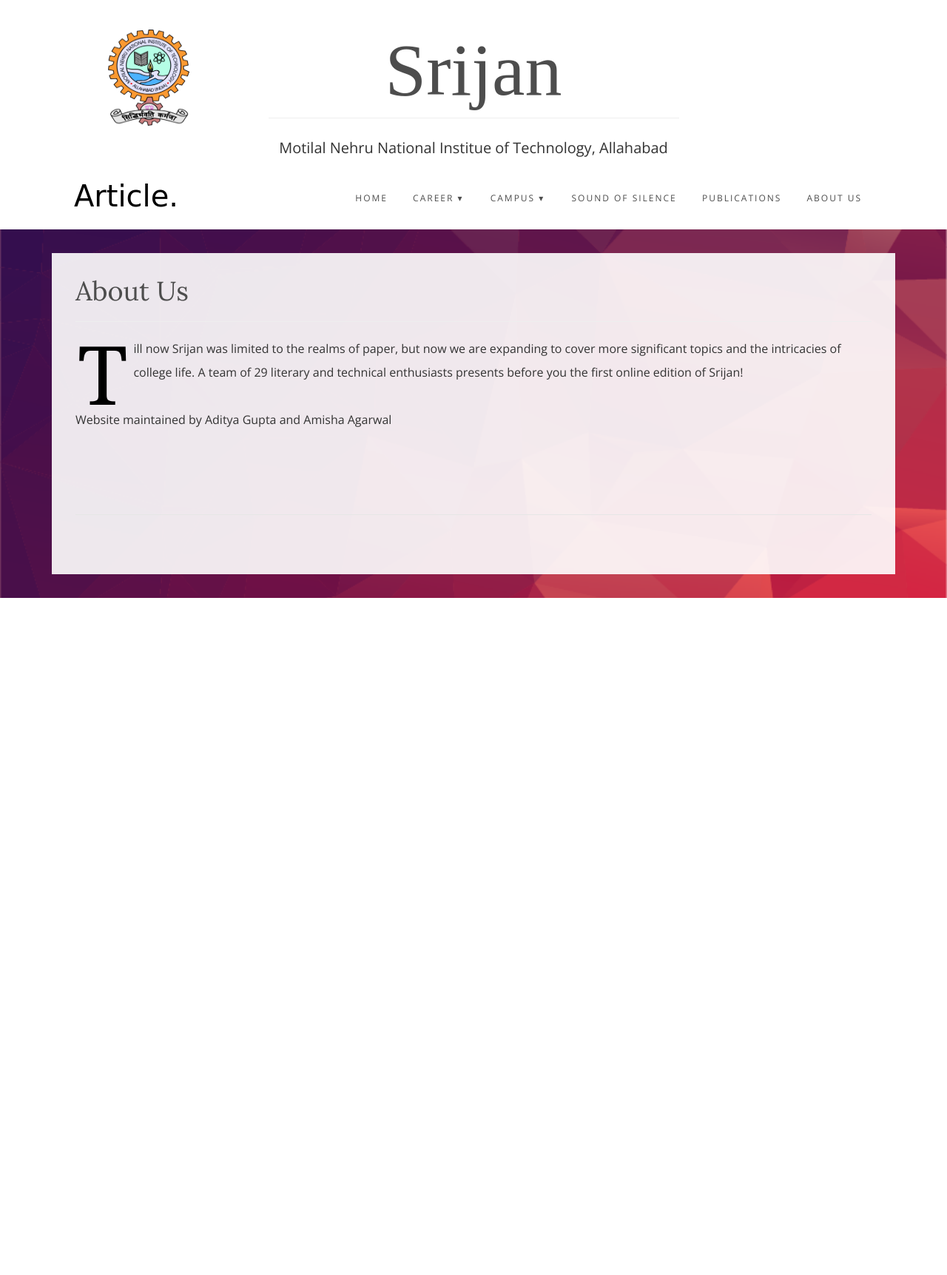
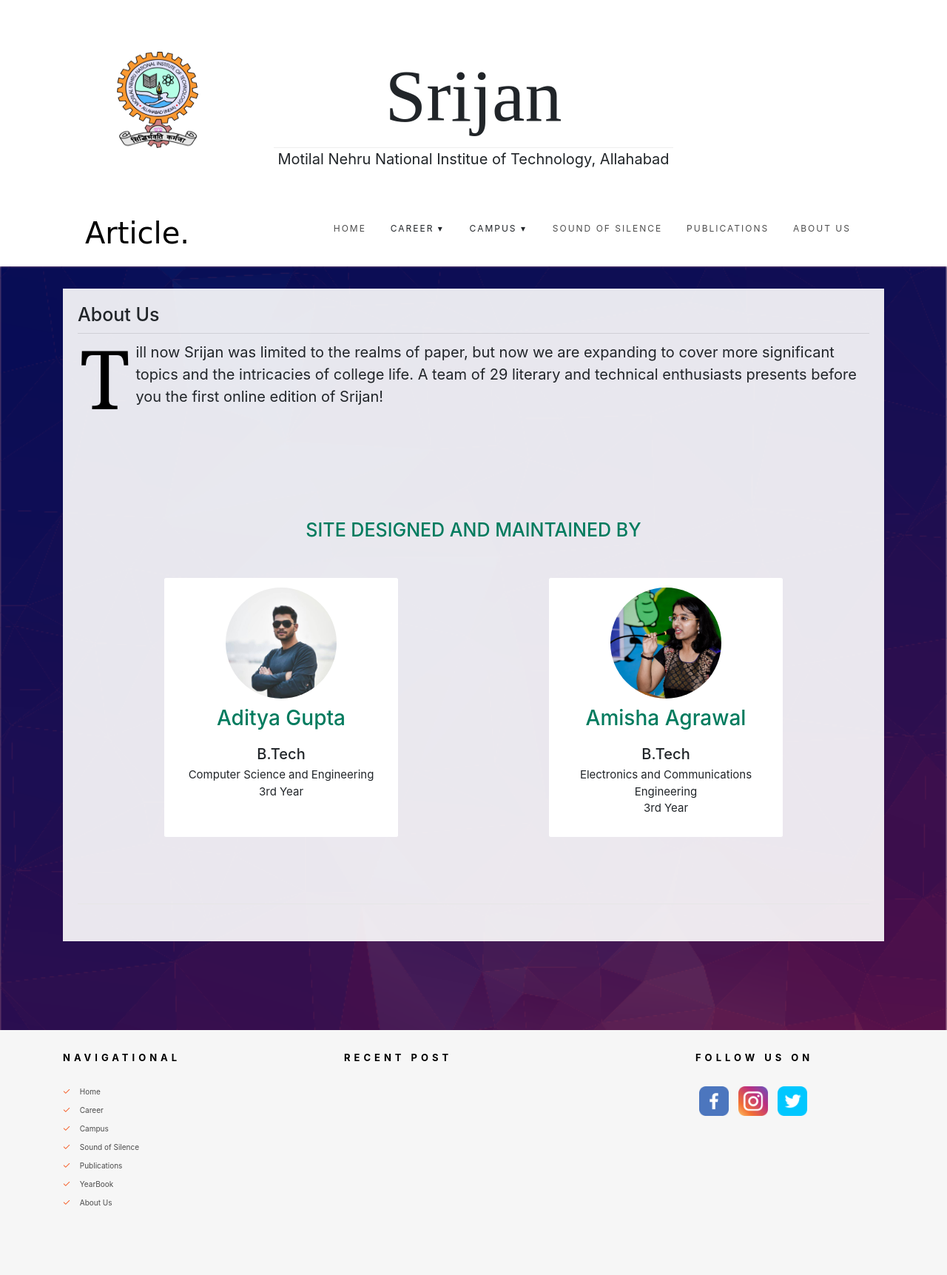
Before and after one commit to disconnect101/Srijan_website, a Django app: page /aboutus/ in a window 1280 px wide. Shown: the whole page at 74% size. Before the commit the page ends 808 px from the top, so only its background shows below. Run offline with Django 3.2, Linux system fonts and the light colour scheme; parts of the project's set-up code (start-up, migrations or seed data) failed here and were passed over; some libraries are stand-ins or nearby versions; some web fonts are replaced.

Commit message:
finishings

```diff
--- a/main/templates/main/aboutus.html
+++ b/main/templates/main/aboutus.html
@@ -8,20 +8,98 @@
 
 
 
-    <div class="container">
+
+    <div class="container" style="margin-bottom: 10em;">
         <div style="background-color: rgba(255,255,255,0.9);padding: 2em 2em 1em 2em;margin-top: 2em;margin-bottom: 2em;" >
             <h1>About Us</h1>
             <hr>
             <div class="blog-entry">
                 <div class="desc" >
-                    <p class="first-letra">
+                    <p class="first-letra" style="font-size: 20px">
                         Till now Srijan was limited to the realms of paper, but now we are expanding to cover more significant topics and the intricacies of college life.
                         A team of 29 literary and technical enthusiasts presents before you the first online edition of Srijan!
                         <br>
                         <br>
-                        Website maintained by Aditya Gupta and Amisha Agarwal
+
                     </p>
                 </div>
+
+
+
+
+
+
+
+
+
+
+                <link href="//maxcdn.bootstrapcdn.com/bootstrap/4.0.0/css/bootstrap.min.css" rel="stylesheet" id="bootstrap-css">
+                <script src="//maxcdn.bootstrapcdn.com/bootstrap/4.0.0/js/bootstrap.min.js"></script>
+                <script src="//cdnjs.cloudflare.com/ajax/libs/jquery/3.2.1/jquery.min.js"></script>
+                <!------ Include the above in your HEAD tag ---------->
+
+                <!-- Team -->
+                <section id="team" class="pb-5">
+                    <div class="container">
+                        <h5 class="section-title h1">Site Designed and Maintained By</h5>
+                        <div class="row mx-auto">
+
+                            <!-- Team member -->
+                            <div class="col-xs-12 col-sm-6 col-md-4 mx-auto">
+                                <div class="">
+                                    <div class="mainflip">
+                                        <div class="frontside">
+                                            <div class="card">
+                                                <div class="card-body text-center">
+                                                    <div class="image-popup-link" href="/static/main/aditya.jpg" id="img" style="margin: 0 auto 1em;background-image: url('/static/main/aditya.jpg');background-size: cover;background-position: center;cursor: pointer;"><!--img class=" img-fluid" src="/static/main/amisha.jpg" alt="card image"--></div>
+                                                    <h2 class="card-title" style="font-style: normal;margin-bottom: 10px">Aditya Gupta</h2>
+                                                    <p class="card-text">
+                                                         <h5 style="margin-bottom: 5px;font-size: 20px">B.Tech</h5> <div style="margin-bottom: 2px;font-size: 15px">Computer Science and Engineering <br /> 3rd Year</div>
+                                                    </p>
+
+                                                </div>
+                                            </div>
+                                        </div>
+
+                                    </div>
+                                </div>
+                            </div>
+                            <!-- ./Team member -->
+                            <!-- Team member -->
+                            <div class="col-xs-12 col-sm-6 col-md-4 mx-auto">
+                                <div class="">
+                                    <div class="mainflip">
+                                        <div class="frontside">
+                                            <div class="card">
+                                                <div class="card-body text-center">
+                                                    <div class="image-popup-link" href="/static/main/amisha.jpg" id="img" style="margin: 0 auto 1em;background-image: url('/static/main/amisha.jpg');background-size: cover;background-position: center;cursor: pointer;"><!--img class=" img-fluid" src="/static/main/amisha.jpg" alt="card image"--></div>
+                                                    <h2 class="card-title" style="font-style: normal;margin-bottom: 10px">Amisha Agrawal</h2>
+                                                    <p class="card-text">
+                                                         <h5 style="margin-bottom: 5px;font-size: 20px">B.Tech</h5> <div style="margin-bottom: 2px;font-size: 15px">Electronics and Communications Engineering<br /> 3rd Year</div>
+                                                    </p>
+
+                                                </div>
+                                            </div>
+                                        </div>
+
+                                    </div>
+                                </div>
+                            </div>
+                            <!-- ./Team member -->
+
+
+                        </div>
+                    </div>
+                </section>
+    <!-- Team -->
+
+
+
+
+
+
+
+
 
 
 
@@ -35,6 +113,6 @@
 		<a href="#" class="js-gotop"><i class="icon-arrow-up2"></i></a>
 	</div>
 
-
+    {% include 'main/footer.html' %}
 
 {% endblock %}
--- a/static/main/base_style.css
+++ b/static/main/base_style.css
@@ -46,7 +46,7 @@ body{
 }
 
 .card{
-	height: 70vh;
+	height: 350px;
 	min-height: 150px;
 }
 
--- a/static/main/template_static_balita/style.css
+++ b/static/main/template_static_balita/style.css
@@ -2,7 +2,7 @@
 
 @import url('https://maxcdn.bootstrapcdn.com/font-awesome/4.7.0/css/font-awesome.min.css');
 #team {
-    background: #eee !important;
+    /*background: #eee !important;*/
 }
 
 .btn-primary:hover,
```
Also changed, not shown: static/main/aditya.jpg (added).
